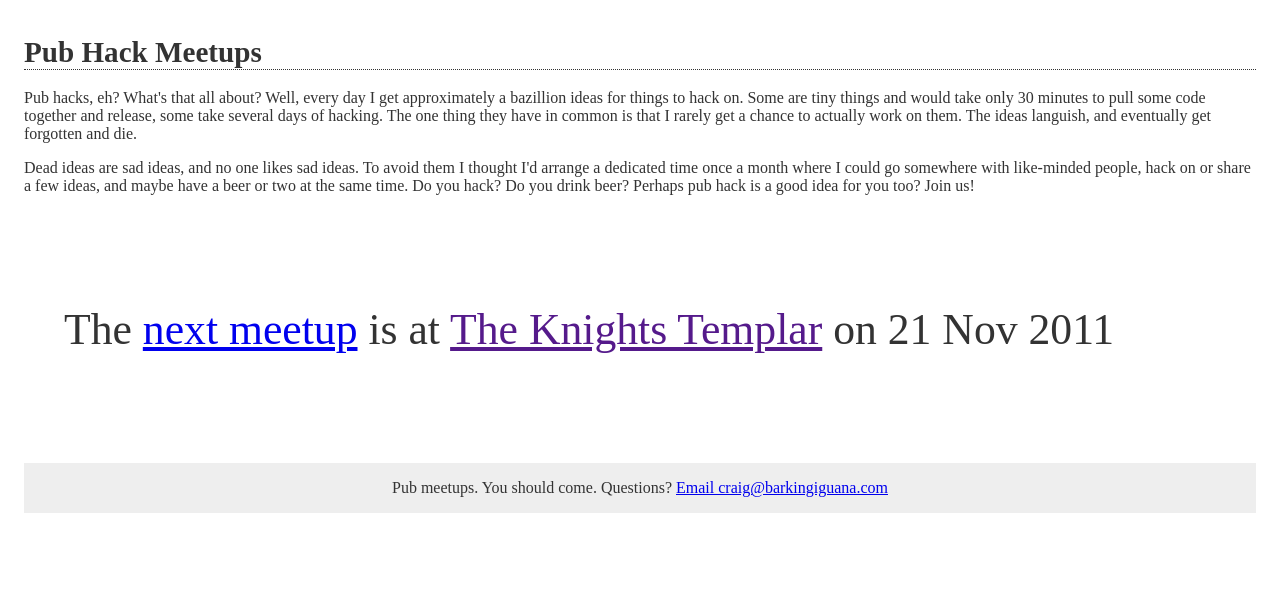
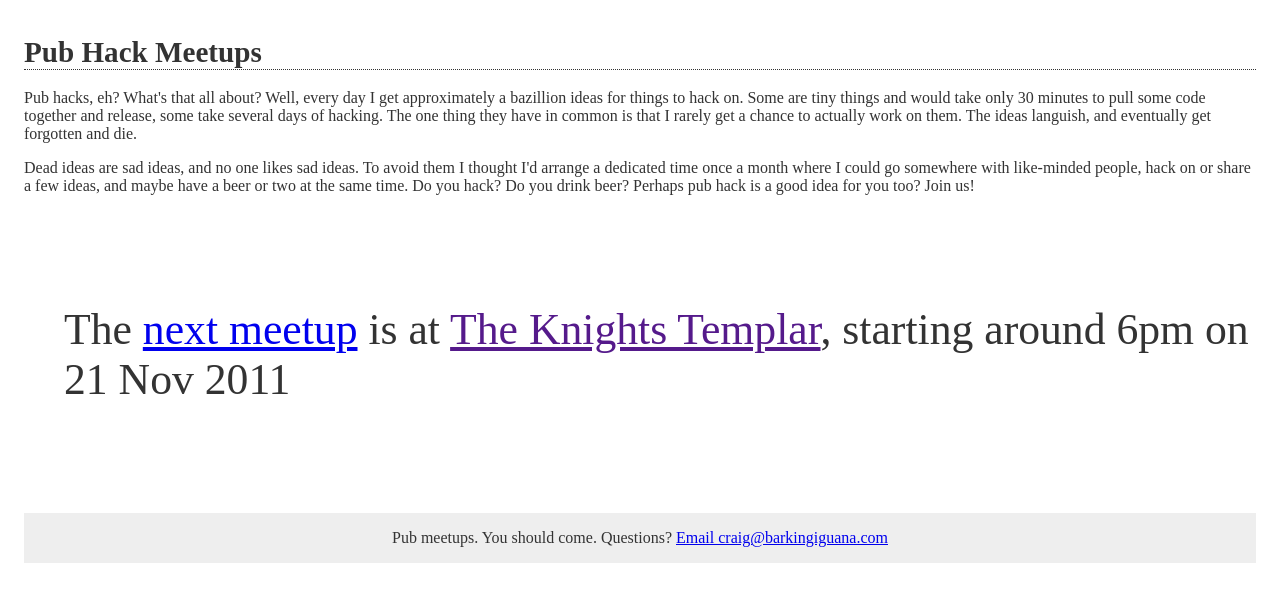
Before and after one commit to craigw/pub-hack, a Jekyll site: the page built from index.html, in a window 1280 px wide. Shown: the top 602 px of the page. Built offline with Jekyll 4.4.1, drawn with Linux system fonts in a browser that asks for light colours; a style sheet for code colours, icons or effects is not loaded.

Commit message:
We'll start around 6pm.

```diff
--- a/index.html
+++ b/index.html
@@ -11,7 +11,7 @@ layout: page
   {% for meetup in site.posts %}
     {% if forloop.first %}
       <li class="most_recent meetup">
-       The <a href="permalink" href="/pub-hack{{ meetup.url }}">next meetup</a> is at <a class="permalink title" href="{{ meetup.pub_url }}">{{ meetup.pub_name }}</a> on <span class="date">{{ meetup.date | date_to_string }}</span>
+       The <a href="permalink" href="/pub-hack{{ meetup.url }}">next meetup</a> is at <a class="permalink title" href="{{ meetup.pub_url }}">{{ meetup.pub_name }}</a>, starting around 6pm on <span class="date">{{ meetup.date | date_to_string }}</span>
       </li>
     {% else %}
       <li class="past meetup">
```
